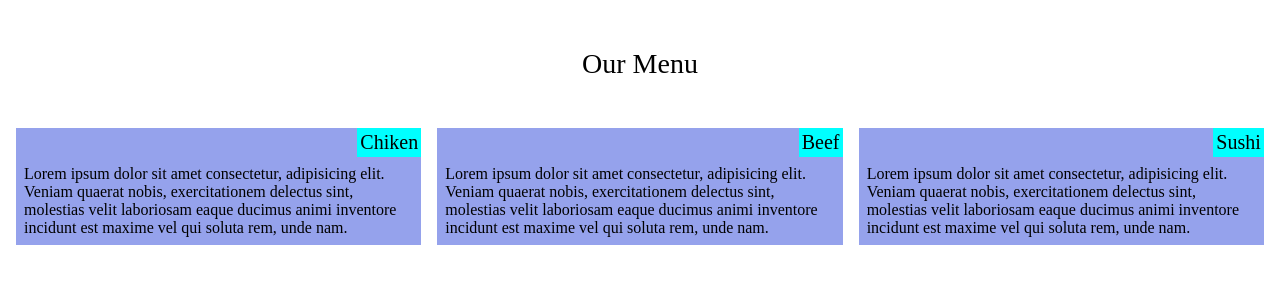
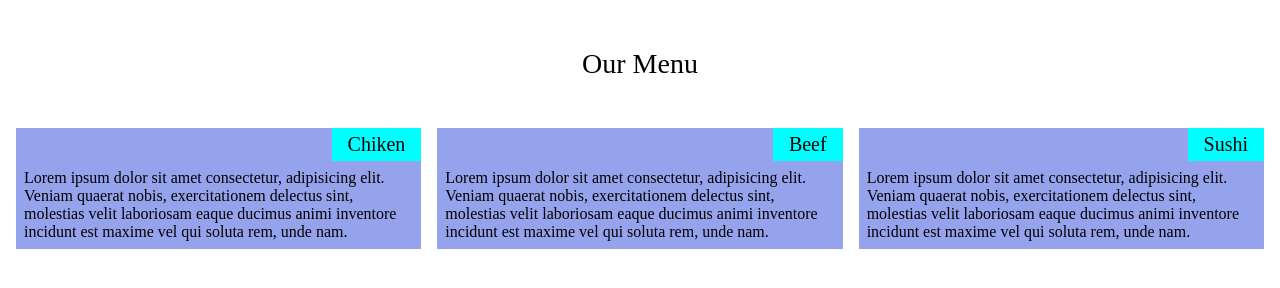
Before and after one commit to IoannaAthn/mod2_solution, a plain HTML site: page index.html in a window 1280 px wide. Drawn offline with Linux system fonts and the light colour scheme.

Commit message:
fullstack Course coding assignment module 2

```diff
--- a/css/style.css
+++ b/css/style.css
@@ -31,7 +31,7 @@
 .section-title{
   font-size: 125%;
   text-align:right;
-  padding: .2rem ;
+  padding: .3rem 1rem ;
   background-color: aqua;
   display: inline-block;
 }
```
